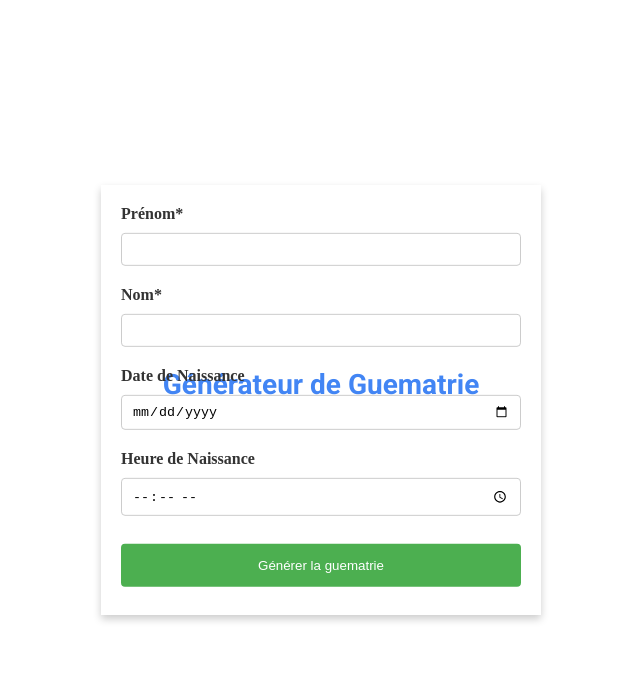
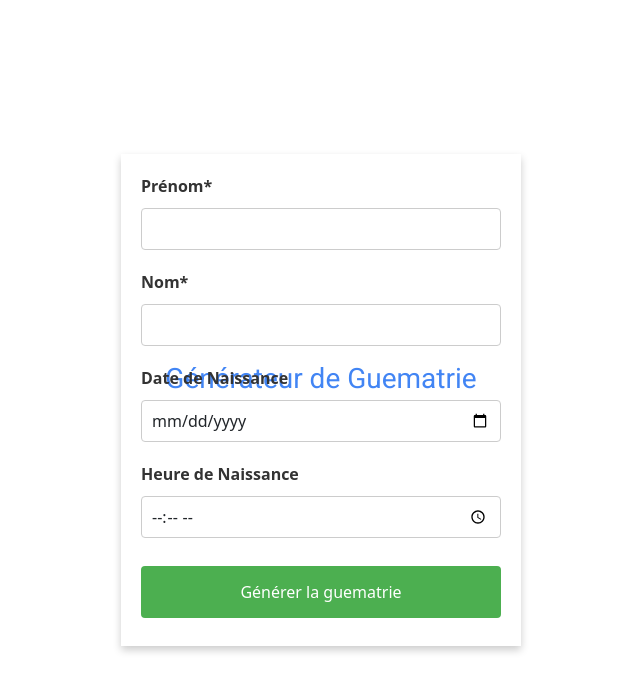
Before and after one commit to Javid974/Guematrie, an Angular app: page / in a window 1280 px wide. Shown: the top 692 px of the page, without its empty margins (319-959 px from the left). Built offline with nearby package versions, Linux system fonts and the light colour scheme.

Commit message:
guematrie boostrap

```diff
--- a/angular.json
+++ b/angular.json
@@ -25,6 +25,7 @@
               "src/assets"
             ],
             "styles": [
+              "node_modules/bootstrap/dist/css/bootstrap.min.css",
               "src/styles.css"
             ],
             "scripts": []
@@ -89,6 +90,7 @@
               "src/assets"
             ],
             "styles": [
+              "node_modules/bootstrap/dist/css/bootstrap.min.css",
               "src/styles.css"
             ],
             "scripts": []
--- a/package.json
+++ b/package.json
@@ -18,6 +18,7 @@
     "@angular/platform-browser": "^15.2.0",
     "@angular/platform-browser-dynamic": "^15.2.0",
     "@angular/router": "^15.2.0",
+    "bootstrap": "^5.3.3",
     "rxjs": "~7.8.0",
     "tslib": "^2.3.0",
     "zone.js": "~0.12.0"
--- a/src/app/admin/admin-add-vibration/admin-add-vibration.component.css
+++ b/src/app/admin/admin-add-vibration/admin-add-vibration.component.css
@@ -1,62 +1,51 @@
 /* Style pour le conteneur principal du formulaire */
 
   form {
-    border: 1px solid #cccccc; /* Contour gris clair */
-    border-radius: 8px; /* Bordures arrondies pour un look moderne */
-    box-shadow: 0 2px 4px rgba(0, 0, 0, 0.1); /* Ombre subtile pour la profondeur */
-    padding: 20px; /* Espacement intérieur pour ne pas coller les éléments au bord */
+    border: 1px solid #cccccc;
+    border-radius: 8px;
+    box-shadow: 0 2px 4px rgba(0, 0, 0, 0.1);
+    padding: 20px;
     background-color: #f9f9f9; /* Fond légèrement différent pour distinguer le formulaire */
     width: auto; /* Ajustez selon les besoins */
-    max-width: 780px; /* Limite la largeur maximale du formulaire */
+    max-width: 880px; /* Limite la largeur maximale du formulaire */
     margin: auto; /* Centrage horizontal si le conteneur parent est suffisamment large */
   }
 
   /* Style général pour les éléments de formulaire */
-  input, select, textarea, button {
-    margin: 0 27px;
-    border-radius: 4px;
-
-  }
 
   input, select, textarea{
     border: 1px solid #ccc;
   }
 
-  input, select {
-    flex: 1; /* Les champs peuvent grandir mais de manière équilibrée */
-    min-width: 134px; /* Assure une largeur minimale pour la lisibilité */
-    margin-bottom: 8px;
-  }
+
   /* Adaptations pour les éléments spécifiques */
   input, select, button {
-    height: 40px;
-    margin-right: 15px;
-
-    /* Hauteur standardisée */
+     height: 40px;
+     width: 100%;
   }
 
   input[type="checkbox"] {
-    height: auto; /* Remettre la hauteur à la valeur par défaut ou définir une nouvelle hauteur spécifique */
-    margin-right: 2px; /* Conserver la marge droite si nécessaire */
-    min-width:0px;
+   height: auto;
+   width: auto;
+
   }
 
   textarea {
-    flex: none;
-    min-height: 80px; /* Hauteur minimale plus grande */
-    width: 90.6%; /* Prend toute la largeur disponible */
-    padding: 10px; /* Padding interne pour l'espace autour du texte */
-    margin-bottom: 8px; /* Ajoute de l'espace en dessous du textarea */
-    height: 40px;
+    height: 80px;
+    width: 100%;
+
   }
 
   button {
-    margin: 5px 26px;
+    border: none;
+    cursor: pointer;
+    border-radius: 4px;
+    /* margin: 5px 26px;
     padding: 5px 10px;
-    border: none;
-    border-radius: 4px;
-    cursor: pointer;
-    width: 93.5%;
+
+
+
+    width: 93.5%;  */
   }
 
   .add-btn {
@@ -79,6 +68,7 @@
   color: white; /* Texte en blanc pour une bonne lisibilité */
   font-weight: bold; /* Rendre le texte un peu plus gras */
   transition: background-color 0.3s, transform 0.2s; /* Animation légère */
+  width: 99.1%
 }
 
 .submit-btn:hover {
@@ -93,20 +83,5 @@
 
 .error-message {
   color: red;
-  padding-left: 28px;
+  /* padding-left: 28px; */
 }
-
-.error-message-vibration {
-  color: red;
-  padding-left: 115px;
-}
-
-.error-message-vibration-type {
-  color: red;
-  padding-left: 95px;
-}
-
-.error-message-vibration-color{
-  color: red;
-  padding-left: 18px;
-}
--- a/src/app/admin/admin-add-vibration/admin-add-vibration.component.html
+++ b/src/app/admin/admin-add-vibration/admin-add-vibration.component.html
@@ -4,52 +4,68 @@
     <h1>Ajouter des vibrations</h1>
   </div>
 
-  <form [formGroup]="vibrationsForm" (ngSubmit)="onSubmit()">
+
+  <form class="row g-3" [formGroup]="vibrationsForm" (ngSubmit)="onSubmit()">
     <div formArrayName="vibrations">
       <div *ngFor="let vibration of vibrationsControls; let i = index" [formGroupName]="i">
-        <div>
-          <span *ngIf="isControlInvalid(i, 'letter')" class="error-message">Lettre requise.</span>
-          <span *ngIf="isControlInvalid(i, 'vibrationNumber')" class="error-message-vibration">Vibration requise.</span>
-          <span *ngIf="isControlInvalid(i, 'vibrationType')" class="error-message-vibration-type">Type de vibration requis.</span>
-          <span *ngIf="isControlInvalid(i, 'vibrationColor')" class="error-message-vibration-color">Couleur requise.</span>
+
+        <div  class="row mb-3">
+          <div  class="col-md-3">
+            <input formControlName="letter" placeholder="Lettre" required  maxlength="1" pattern="^[A-Za-z]$">
+            <span *ngIf="isControlInvalid(i, 'letter')" class="error-message small-text">Lettre requise.</span>
           </div>
 
-        <input formControlName="letter" placeholder="Lettre" required  maxlength="1" pattern="^[A-Za-z]$">
+          <div  class="col-md-3">
+            <input type="number" formControlName="vibrationNumber" placeholder="Vibration" min="0" required>
+            <span *ngIf="isControlInvalid(i, 'vibrationNumber')" class="error-message">Vibration requise.</span>
+          </div>
 
-        <input type="number" formControlName="vibrationNumber" placeholder="Vibration" min="0" required>
-
+          <div  class="col-md-3">
             <select formControlName="vibrationType" required>
               <option value="" disabled>Choisir le type</option>
               <option [ngValue]="vibrationTypes.MajorVibration">Vibration Majeure</option>
               <option [ngValue]="vibrationTypes.MinorVibration">Vibration Mineure</option>
             </select>
+            <span *ngIf="isControlInvalid(i, 'vibrationType')" class="error-message">Type de vibration requis.</span>
+          </div>
 
+          <div  class="col-md-3">
             <select formControlName="vibrationColor" required>
               <option value="" disabled>Choisir la couleur</option>
               <option [ngValue]="vibrationColor.Green">Feux vert</option>
               <option [ngValue]="vibrationColor.Orange">Feux Orange</option>
               <option [ngValue]="vibrationColor.Red">Feux Rogue</option>
             </select>
+            <span *ngIf="isControlInvalid(i, 'vibrationColor')" class="error-message">Couleur requise.</span>
+          </div>
+        </div>
 
-        <div>
+        <div class="row mb-3">
+          <div  class="col-12">
+            <textarea formControlName="description" placeholder="Description" required></textarea>
             <span *ngIf="isControlInvalid(i, 'description')" class="error-message">Description requise.</span>
           </div>
+        </div>
 
-        <textarea formControlName="description" placeholder="Description" required></textarea>
-
+        <div class="row mb-3">
+          <div  class="col-md-2">
             <label>
               <input type="checkbox" formControlName="karmic">
               Karmique
             </label>
+          </div>
 
+          <div  class="col-md-2">
             <label>
               <input type="checkbox" formControlName="consciousness">
               Conscience
             </label>
+          </div>
+        </div>
 
-        <button type="button"  class="remove-btn" (click)="removeVibrationFormGroup(i)" [disabled]="vibrationsControls.length <= 1">Retirer</button>
+        <button type="button"  class="remove-btn mb-2" (click)="removeVibrationFormGroup(i)" [disabled]="vibrationsControls.length <= 1">Retirer</button>
         <button class="add-btn" *ngIf="i === vibrationsControls.length - 1" (click)="addVibrationFormGroup()">Ajouter</button>
       </div>
     </div>
-    <button class="submit-btn" type="submit">Soumettre</button>
+    <button class="submit-btn btn-primary" type="submit">Soumettre</button>
   </form>
--- a/src/styles.css
+++ b/src/styles.css
@@ -1,3 +1,4 @@
+
 /* You can add global styles to this file, and also import other style files */
 body, html {
     height: 100%;
```
Also changed, not shown: src/app/admin/admin-add-vibration/admin-add-vibration.component.ts (line endings or trailing spaces), 1 other file (tests, documents, lock files or other folders). Lines whose indentation alone changed are shown as unchanged.
